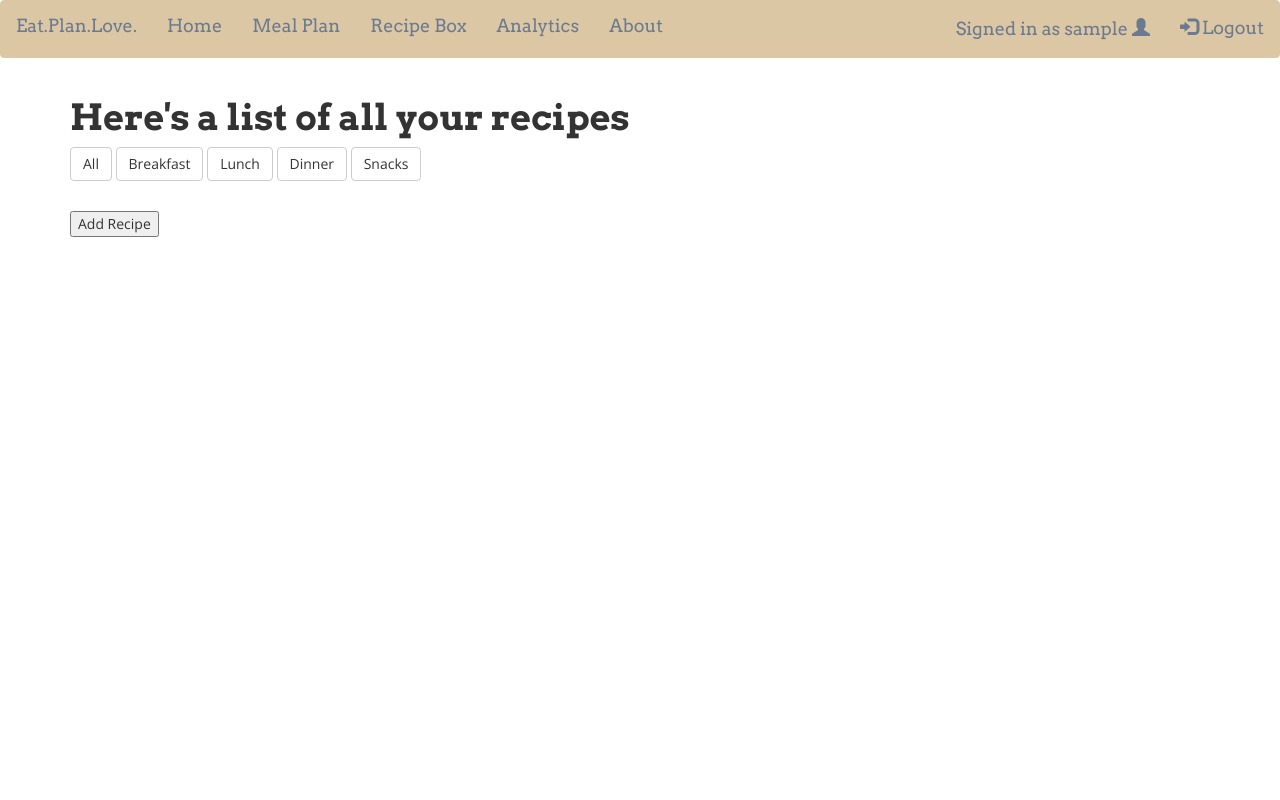
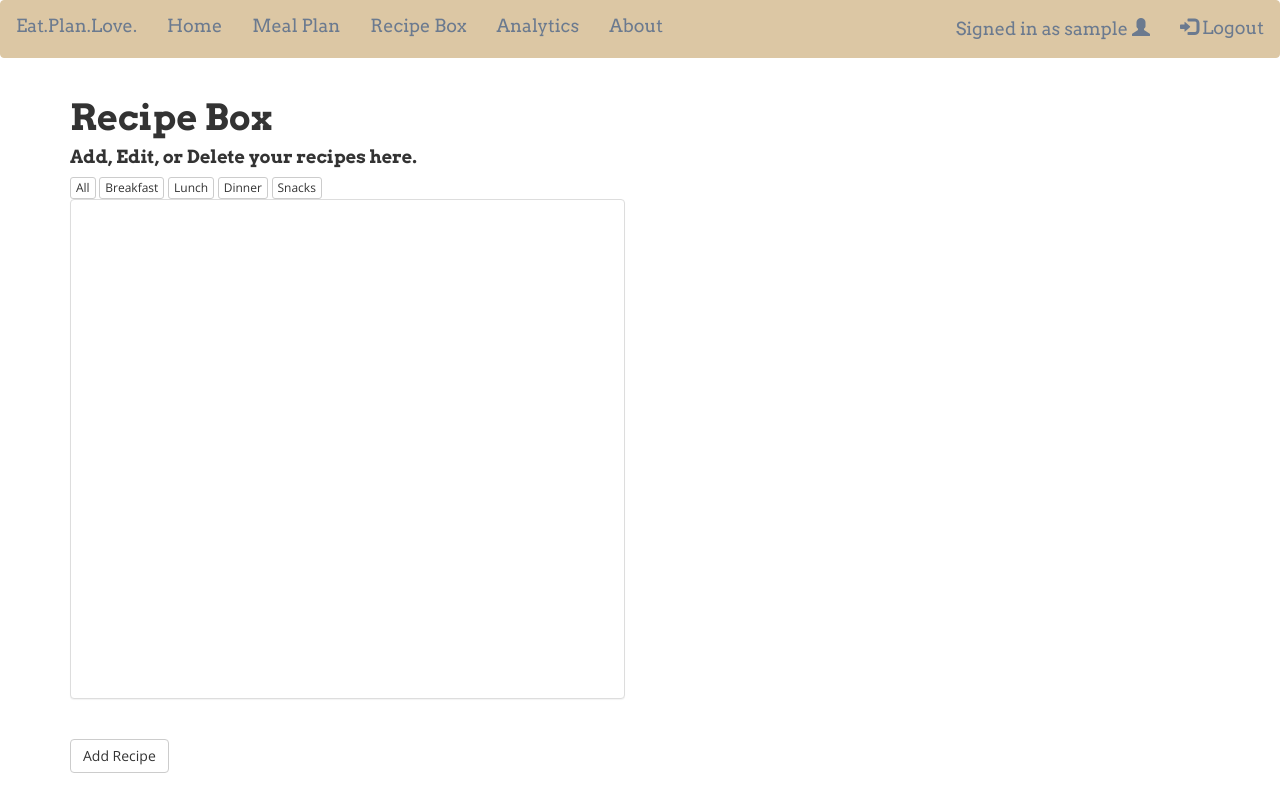
Before and after one commit to poisoniivy/meal-project, a Flask app: page /recipes in a window 1280 px wide. Run offline with Flask 2, Linux system fonts and the light colour scheme; the visitor is signed in with stand-in values (Sample User, id 1); data comes from the database, SQL or seed files in the repository; data that the repository does not hold is empty; some libraries are stand-ins or nearby versions.

Commit message:
Added more bootstrap, coloring, css to recipe pages, charts.

```diff
--- a/server.py
+++ b/server.py
@@ -79,7 +79,7 @@ def login():
     email = request.form.get("email")
     password = request.form.get("password")
 
-    print email, password
+    # print email, password
 
     # If the user email is not in the database
     if not User.query.filter(User.email==email).all():
@@ -184,7 +184,7 @@ def edit_meal_plan():
         while i <= 7:
             day = request.json["day"+str(i)]
             meal_date = all_days[i-1]
-            print "meal_date", meal_date
+            # print "meal_date", meal_date
 
             # import pdb; pdb.set_trace()
             if day["breakfast"] != []:
@@ -229,7 +229,7 @@ def create_new_meal_plan():
         # If the week already exists
         if Week.query.filter(Week.user_id==user.user_id,
                              Week.start_date==start_date).all() != []:
-            flash("Week already exists.")
+            # flash("Week already exists.")
             return show_meal_plan(start_date)
         # Week does not exist, need to create it
         else:
@@ -292,19 +292,19 @@ def show_recipe_info():
 def filter_recipes():
     """Returns a list of recipes from filter."""
     meal_type = request.args.get("meal_type")
-    print "meal_type: ", meal_type
+    # print "meal_type: ", meal_type
     meal_list = Meal.query.filter(Meal.meal_type_id==meal_type).all()
 
     recipe_list = []
     for m in meal_list:
-        print m.recipes
+        # print m.recipes
         if m.recipes != None:
             recipe_list = recipe_list + m.recipes
 
     recipe_list = list(set(recipe_list))
     recipes = [{'id':rec.recipe_id, 'name':rec.recipe_name,'directions':rec.directions} for rec in recipe_list]
 
-    print recipes
+    # print recipes
     return jsonify(recipes)
 
 
@@ -408,7 +408,7 @@ def add_recipe():
         ingredient_dict = request.json["ingredients"]
 
         # import pdb; pdb.set_trace()
-        print recipe_name, directions, ingredient_dict
+        # print recipe_name, directions, ingredient_dict
 
         # Adding recipe to database
         # Future: add in booleans
@@ -434,7 +434,7 @@ def add_recipe():
                 ing_id = add_ingredient(str(ing_name))
                 add_ingredient_to_recipe(ing_id, recipe_id,
                     str(unit), float(amount))
-        print "finished adding ingredients"
+        # print "finished adding ingredients"
         return jsonify("/recipes")
 
     else:
@@ -474,41 +474,15 @@ def show_analytics():
 @app.route('/meal-week-data.json')
 def get_meal_week_data():
 
-    if 'user_name' in session:
-        user_name = session['user_name']
-        user = User.query.filter(User.user_name==user_name).one()
+    user_name = session['user_name']
+    user = User.query.filter(User.user_name==user_name).one()
 
-        today = date.today()
-        today_week = today + datetime.timedelta(days=-7)
+    today = date.today()
+    lookback_date_7 = today + datetime.timedelta(days=-7)
 
-        week_data = meal_week_data(user.user_id)
+    data = prepare_meal_data(user.user_id, lookback_date_7)
 
-        chart_dict = {}
-        recipe_count = {}
-        labels = []
-        data = []
-
-        for meal_type, recipe in week_data:
-            recipe_count[recipe] = recipe_count.get(recipe, 0) + 1
-
-        for r in recipe_count.keys():
-            labels.append(r)
-            data.append(recipe_count[r])
-
-        chart_dict = {
-            "labels": labels,
-            "datasets": [
-                {   "label": "# of Recipes",
-                    "data": data,
-                }
-            ]
-        }
-
-        return jsonify(chart_dict)
-    else:
-        flash("You need to log in to access this page.")
-        return redirect("/")
-
+    return jsonify(data)
 
 @app.route('/meal-month-data.json')
 def get_meal_month_data():
@@ -518,7 +492,7 @@ def get_meal_month_data():
     today = date.today()
     lookback_date_30 = today + datetime.timedelta(days=-30)
 
-    data = meal_month_data(user.user_id, lookback_date_30)
+    data = prepare_meal_data(user.user_id, lookback_date_30)
 
     return jsonify(data)
 
--- a/static/css/base.css
+++ b/static/css/base.css
@@ -3,7 +3,7 @@
 html, body {
   width: 100%;
   height: 100%;
-  overflow: hidden;
+  /*overflow: hidden;*/
   font-family: 'Open Sans', sans-serif;
 }
 
@@ -13,22 +13,8 @@ h1, h2, h3, h4, h5, h6 {
 }
 
 .navbar, .navbar-default .navbar-brand, .navbar-default .navbar-nav li a {
-/*    background: transparent;
-    border: none;
-    border-radius: 0;*/
-/*    background-color: #dcc7a4;
-    border-color: #dcc7a4;*/
     font-family: 'Arvo', serif;
     font-size: 18px;
-}
-
-/*.navbar-default .navbar-brand:hover, .navbar-default .navbar-nav li a:hover {
-  color: #E1B735;
-}*/
-
-.main{
-    height: 100%;
-    width: 100%;
 }
 
 .navbar-default {
--- a/static/css/mealplan.css
+++ b/static/css/mealplan.css
@@ -10,19 +10,13 @@ table {
 }
 
 th {
-    /*border: 1px solid #dddddd;*/
     text-align: center;
     font-weight: bold;
-    /*padding: 8px;*/
 }
 
 td {
     text-align: center;
 }
-
-/*tr:nth-child(even) {
-    background-color: #dddddd;
-}*/
 
 .recipe-dropdown {
     display: none;
--- /dev/null
+++ b/static/css/recipe.css
@@ -0,0 +1,24 @@
+/*CSS for Recipe page */
+
+#meal-filter,  #recipe-info {
+    display: inline-block;
+}
+
+#recipe-info {
+    vertical-align: top;
+}
+
+.table-responsive {
+    height:300px;
+}
+
+tbody {
+    overflow-y:auto;
+    height:300px;
+    width:100%;
+}
+
+.panel {
+    height:500px;
+    overflow-y:auto;
+}
--- a/templates/base.html
+++ b/templates/base.html
@@ -54,7 +54,8 @@
 <!-- Show flashed messages -->
 {% with messages = get_flashed_messages() %}
 {% for message in messages %}
-<div class="alert alert-success alert-dismissable row col-xs-12" role="alert">
+<div class="alert alert-success alert-dismissable row col-xs-offset-2
+col-xs-8" role="alert">
     <a href="#" class="close" data-dismiss="alert" aria-label="close">&times;</a>
     <strong>{{ message }}</strong>
 </div>
--- a/templates/homepage.html
+++ b/templates/homepage.html
@@ -23,7 +23,7 @@
             </td>
             <td class="info align-middle">
 
-                <div class="wrapper col-md-4 col-md-offset-3">
+                <div class="wrapper">
                 <form class="form-signin" action="/login" method="POST">
                     <h2 class="form-signin-heading">Login Here</h2>
                     <input type="email" class="form-control" name="email" id="email" placeholder="Email Address" required="" autofocus=""/><br>
--- a/templates/pick-calendar-week.html
+++ b/templates/pick-calendar-week.html
@@ -16,8 +16,8 @@
 
 <h1>Pick a Week</h1>
     <form action="/create-new-meal-plan" method="post">
-        <p>Pick a Week
-            <input type="text" id="weekpicker" required="required" name="picked-week"/>
+        <p><i class="glyphicon glyphicon-calendar"></i>
+            <input type="text" id="weekpicker" required="required" name="picked-week" placeholder="Select Week"/>
             <input type="submit" id="week-picker-btn"
                 name="week-picker=btn" value="Create">
         </p>
--- a/templates/recipes.html
+++ b/templates/recipes.html
@@ -3,50 +3,54 @@
 
 {% block title %} My Recipe List {% endblock %}
 
+{% block style %}
+<link rel="stylesheet" type="text/css" href="/static/css/recipe.css">
+{% endblock %}
+
 {% block content %}
 
 <div class="container">
+
 <div class="row col-xs-12">
+<h1>Recipe Box</h1><h4>Add, Edit, or Delete your recipes here.</h4>
+</div>
 
-
-<h1>Here's a list of all your recipes</h1>
-
-<div>
-    <div style="display: inline-block">
+<div class="row">
+    <div class="col-xs-6" id="meal-filter">
         <div>
             <button type="button" id="recipes-btn-all"
-                class="btn btn-default">All</button>
+                class="btn btn-default btn-xs">All</button>
             <button type="button" id="recipes-btn-br"
-                class="btn btn-default">Breakfast</button>
+                class="btn btn-default btn-xs">Breakfast</button>
             <button type="button" id="recipes-btn-lu"
-                class="btn btn-default">Lunch</button>
+                class="btn btn-default btn-xs">Lunch</button>
             <button type="button" id="recipes-btn-din"
-                class="btn btn-default">Dinner</button>
+                class="btn btn-default btn-xs">Dinner</button>
             <button type="button" id="recipes-btn-snck"
-                class="btn btn-default">Snacks</button>
+                class="btn btn-default btn-xs">Snacks</button>
         </div>
-        <div>
-            <ul id="recipe-list">
-            </ul>
+        <div class="panel panel-default">
+            <table class="table table-responsive">
+                <tbody id="recipe-list">
+                </tbody>
+            </table>
         </div>
         <br>
         <form action="/add-recipe" id="add-recipe-form">
-            <input type="submit" value="Add Recipe">
+            <input type="submit" value="Add Recipe" class="btn btn-default">
         </form>
     </div>
-    <div id="recipe-info" style="display: inline-block">
-        <p class="show-recipe-info" id="recipe-name">Recipe Name: </p>
+    <div class="col-xs-6" id="recipe-info">
+        <strong><p class="show-recipe-info" id="recipe-name"></p></strong>
         <p class="show-recipe-info" id="recipe-ingredients">Ingredients: </p>
-        <form action="/edit-recipe"
-            method="get" id="edit-recipe-form" class="show-recipe-info">
+        <form action="/edit-recipe" class="show-recipe-info"
+            method="get" id="edit-recipe-form">
             <input type="hidden" id="recipe-id" name="recipe-id">
-            <input type="submit" value="Edit Recipe">
+            <input type="submit" value="Edit Recipe" class="btn btn-default">
         </form>
     </div>
 </div>
 
-
-</div>
 </div>
 
 <script>
@@ -63,11 +67,13 @@
     function showAll() {
         $("#recipe-list").html("");
         $(".show-recipe-info").hide();
+
         var htmlText = "{% for recipe in recipes %}" +
-                "<li><a href='/recipes/{{ recipe.recipe_id }}' " +
+                "<tr><td class='col-xs-8'><a href='/recipes/{{ recipe.recipe_id }}' " +
                 "onclick='showRecipeInfo(event, {{ recipe.recipe_id}} );'>" +
-                    "{{ recipe.recipe_name|capitalize() }} </a></li>" +
+                    "{{ recipe.recipe_name|capitalize() }} </a></td></tr>" +
             "{% endfor %}";
+
         $("#recipe-list").append(htmlText);
     }
 
@@ -88,16 +94,12 @@
         else {
             for (var i = 0; i<data.length; i++) {
 
-                var htmlText = "<li><a href='/recipes/" + data[i].id +
-                    "' onclick='showRecipeInfo(event, " + data[i].id + ");>" +
-                    capitalize(data[i].name) +  "</a></li>";
+                var htmlText = "<tr><td class='col-xs-8'>" +
+                            "<a href='#' id='recipe-info-link' " +
+                            "onclick='showRecipeInfo(event, " + data[i].id +
+                            ");' >" + capitalize(data[i].name) + "</a></td></tr>";
 
-                var html2 = "<li><a href='#' id='recipe-info-link' " +
-                            "onclick='showRecipeInfo(event, " + data[i].id +
-                            ");' >" + capitalize(data[i].name) + "</a></li>";
-
-
-                $("#recipe-list").append(html2);
+                $("#recipe-list").append(htmlText);
             }
         }
     }
@@ -107,8 +109,7 @@
         $(".show-recipe-info").show();
         $.get('/recipe-info.json', {'recipe_id': recipeID}, function(data) {
             $("#recipe-id").attr("value", recipeID);
-            $("#recipe-name").html("Recipe Name: " +
-                capitalize(data["recipe_name"]));
+            $("#recipe-name").html(capitalize(data["recipe_name"]));
 
             var ingredients = data["ingredients"];
             console.log(data);
--- a/templates/shoppinglist.html
+++ b/templates/shoppinglist.html
@@ -27,6 +27,9 @@
 </ul>
 {% endfor %}
 
+
+
+
 </div>
 </div>
 
```
Also changed, not shown: charts.py (+7 -3 lines), static/css/chart.css (added, +16 -0 lines), templates/add-recipe.html (+22 -13 lines), templates/analysis.html (+37 -42 lines), templates/edit-recipe.html (+30 -25 lines), templates/mealplan.html (+37 -18 lines), templates/user.html (+10 -8 lines), static/img/calendar-sm.jpeg (added), 1 other file.
